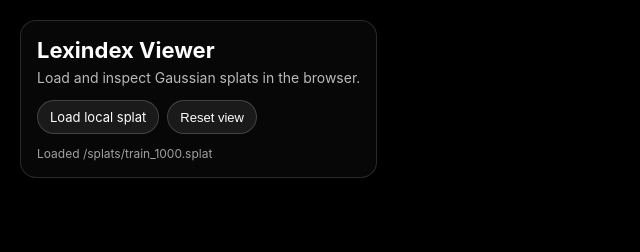
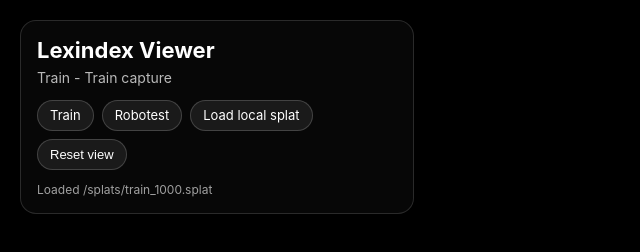
Before and after one commit to DavisVoyles/lexindex-viewer, a website built with Vite: page index.html in a window 1280 px wide. Shown: the whole page, without its empty margins (0-640 px from the left). Built offline with nearby package versions, Linux system fonts and the light colour scheme; what @sparkjsdev/spark would draw is missing.

Commit message:
Add robotest splat route

```diff
--- a/index.html
+++ b/index.html
@@ -12,10 +12,13 @@
       <div id="hud">
         <div>
           <h1>Lexindex Viewer</h1>
-          <p>Load and inspect Gaussian splats in the browser.</p>
+          <p><span id="splatTitle">Train</span> - <span id="splatDescription">Train capture</span></p>
         </div>
 
         <div id="controls">
+          <a class="button" href="/train">Train</a>
+          <a class="button" href="/robotest">Robotest</a>
+
           <label class="button">
             Load local splat
             <input id="fileInput" type="file" accept=".splat,.ply,.ksplat,.spz" />
--- a/src/main.ts
+++ b/src/main.ts
@@ -1,6 +1,34 @@
 import * as THREE from "three";
 import { SparkRenderer, SplatMesh } from "@sparkjsdev/spark";
 import "./style.css";
+
+type SplatPage = {
+  description: string;
+  path: string;
+  title: string;
+  url: string;
+};
+
+const splatPages: Record<string, SplatPage> = {
+  train: {
+    description: "Train capture",
+    path: "/train",
+    title: "Train",
+    url: "/splats/train_1000.splat",
+  },
+  robotest: {
+    description: "Robotest capture",
+    path: "/robotest",
+    title: "Robotest",
+    url: "/splats/robotest.splat",
+  },
+};
+
+function getCurrentPage() {
+  const pageKey = window.location.pathname.replace(/^\/+/, "") || "train";
+
+  return splatPages[pageKey] ?? splatPages.train;
+}
 
 const app = document.querySelector<HTMLDivElement>("#app");
 
@@ -41,6 +69,7 @@ const splatRoot = new THREE.Group();
 scene.add(splatRoot);
 
 let currentSplat: THREE.Object3D | null = null;
+const currentPage = getCurrentPage();
 
 const defaultSplatPosition = new THREE.Vector3(0, 0, -3);
 const defaultSplatRotation = new THREE.Euler(0, 0, Math.PI);
@@ -57,6 +86,21 @@ function setStatus(message: string) {
 
   if (status) {
     status.textContent = message;
+  }
+}
+
+function setPageDetails(page: SplatPage) {
+  document.title = `Lexindex Viewer - ${page.title}`;
+
+  const title = document.querySelector("#splatTitle");
+  const description = document.querySelector("#splatDescription");
+
+  if (title) {
+    title.textContent = page.title;
+  }
+
+  if (description) {
+    description.textContent = page.description;
   }
 }
 
@@ -120,7 +164,9 @@ window.addEventListener("resize", () => {
   renderer.setSize(window.innerWidth, window.innerHeight);
 });
 
-loadSplatFromUrl("/splats/train_1000.splat").catch(
+setPageDetails(currentPage);
+
+loadSplatFromUrl(currentPage.url).catch(
   (error) => {
     console.error(error);
     setStatus("Failed to load default splat");
--- a/src/style.css
+++ b/src/style.css
@@ -56,12 +56,16 @@ body {
 button,
 .button {
   cursor: pointer;
+  display: inline-flex;
+  align-items: center;
   border: 1px solid rgba(255, 255, 255, 0.18);
   border-radius: 999px;
   padding: 8px 12px;
   background: rgba(255, 255, 255, 0.08);
   color: white;
   font-size: 13px;
+  line-height: 1;
+  text-decoration: none;
 }
 
 button:hover,
```
Also changed, not shown: vercel.json (added), 1 other file.
